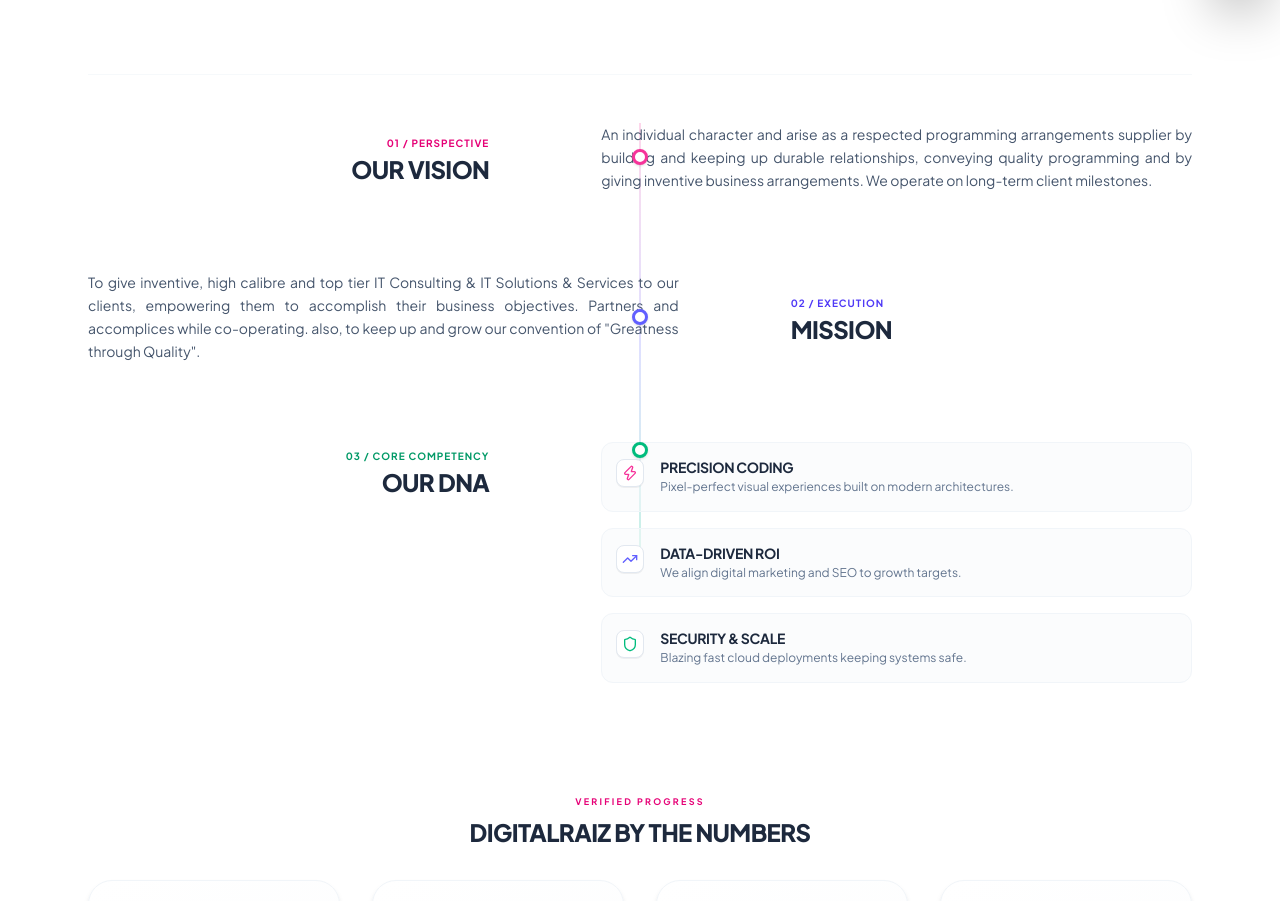
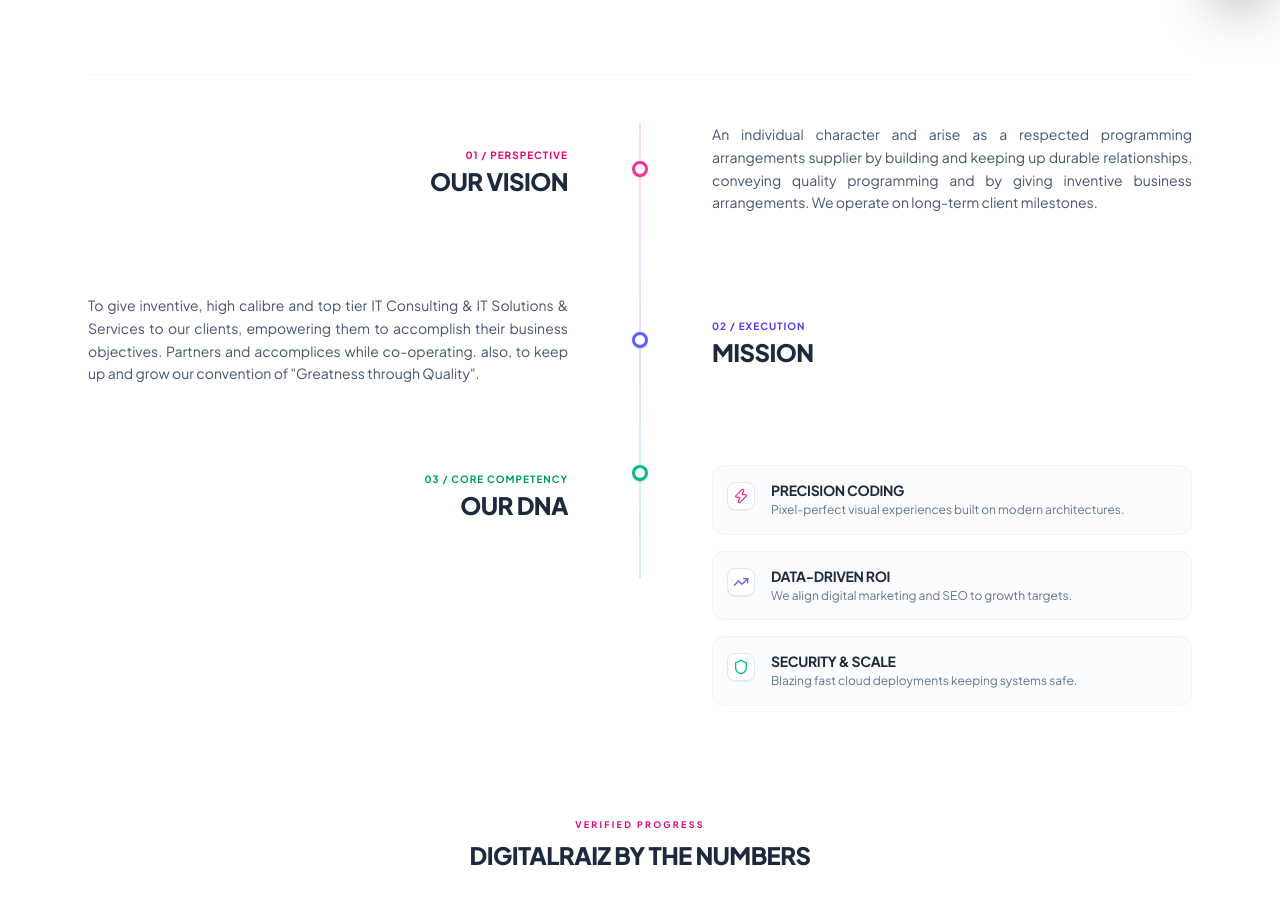
Before and after one commit to charankumardigitalraiz-max/digitalraiz-webiste, a Next.js app: page /about in a window 1280 px wide. Shown: the part 802-1703 px from the top of the page. Built offline with nearby package versions, Linux system fonts and the light colour scheme.

Commit message:
Align timeline layout to symmetrical 50-50 columns and fix syntax markers

```diff
--- a/src/app/about/page.tsx
+++ b/src/app/about/page.tsx
@@ -131,7 +131,7 @@
               {/* Timeline Row 1: Vision */}
               <div className="relative grid grid-cols-1 md:grid-cols-12 gap-8 items-center z-10">
                 {/* Left side title */}
-                <div className="md:col-span-5 md:text-right space-y-1.5 pr-0 md:pr-10">
+                <div className="md:col-span-6 md:text-right space-y-1.5 pr-0 md:pr-14">
                   <span className="text-[10px] font-bold text-pink-600 tracking-widest uppercase">01 / Perspective</span>
                   <h4 className="text-xl sm:text-2xl font-black uppercase tracking-tight text-slate-805">Our Vision</h4>
                 </div>
@@ -140,7 +140,7 @@
                 <div className="absolute left-1/2 -translate-x-1/2 w-4 h-4 rounded-full bg-white border-[3px] border-pink-500 shadow-sm z-20 hidden md:block" />
 
                 {/* Right side content */}
-                <div className="md:col-span-7 pl-0 md:pl-10">
+                <div className="md:col-span-6 pl-0 md:pl-14">
                   <p className="text-slate-600 text-sm leading-relaxed text-justify font-normal">
                     An individual character and arise as a respected programming arrangements supplier by building and keeping up durable relationships, conveying quality programming and by giving inventive business arrangements. We operate on long-term client milestones.
                   </p>
@@ -150,7 +150,7 @@
               {/* Timeline Row 2: Mission */}
               <div className="relative grid grid-cols-1 md:grid-cols-12 gap-8 items-center z-10">
                 {/* Left side content */}
-                <div className="md:col-span-7 pr-0 md:pr-10 order-2 md:order-1">
+                <div className="md:col-span-6 pr-0 md:pr-14 order-2 md:order-1">
                   <p className="text-slate-600 text-sm leading-relaxed text-justify font-normal">
                     To give inventive, high calibre and top tier IT Consulting &amp; IT Solutions &amp; Services to our clients, empowering them to accomplish their business objectives. Partners and accomplices while co-operating. also, to keep up and grow our convention of &quot;Greatness through Quality&quot;.
                   </p>
@@ -160,16 +160,16 @@
                 <div className="absolute left-1/2 -translate-x-1/2 w-4 h-4 rounded-full bg-white border-[3px] border-indigo-500 shadow-sm z-20 hidden md:block" />
 
                 {/* Right side title */}
-                <div className="md:col-span-5 space-y-1.5 pl-0 md:pl-10 order-1 md:order-2">
+                <div className="md:col-span-6 space-y-1.5 pl-0 md:pl-14 order-1 md:order-2">
                   <span className="text-[10px] font-bold text-indigo-600 tracking-widest uppercase">02 / Execution</span>
-                  <h4 className="text-xl sm:text-2xl font-black uppercase tracking-tight text-slate-805">Mission</h4>
+                  <h4 className="text-xl sm:text-2xl font-black uppercase tracking-tight text-slate-855">Mission</h4>
                 </div>
               </div>
 
               {/* Timeline Row 3: DNA */}
               <div className="relative grid grid-cols-1 md:grid-cols-12 gap-8 items-start z-10">
                 {/* Left side title */}
-                <div className="md:col-span-5 md:text-right space-y-1.5 pr-0 md:pr-10">
+                <div className="md:col-span-6 md:text-right space-y-1.5 pr-0 md:pr-14">
                   <span className="text-[10px] font-bold text-emerald-600 tracking-widest uppercase">03 / Core Competency</span>
                   <h4 className="text-xl sm:text-2xl font-black uppercase tracking-tight text-slate-805">Our DNA</h4>
                 </div>
@@ -178,7 +178,7 @@
                 <div className="absolute left-1/2 -translate-x-1/2 w-4 h-4 rounded-full bg-white border-[3px] border-emerald-500 shadow-sm z-20 hidden md:block" />
 
                 {/* Right side content: Pillars list */}
-                <div className="md:col-span-7 pl-0 md:pl-10 space-y-4">
+                <div className="md:col-span-6 pl-0 md:pl-14 space-y-4">
                   {pillars.map((pillar, idx) => (
                     <div key={idx} className="flex gap-4 items-start bg-slate-50/50 hover:bg-slate-50 border border-slate-100 rounded-xl p-3.5 transition-all duration-300">
                       <div className="w-7 h-7 rounded-lg bg-white border border-slate-200 flex items-center justify-center text-slate-700 shrink-0 mt-0.5 shadow-2xs">
```
